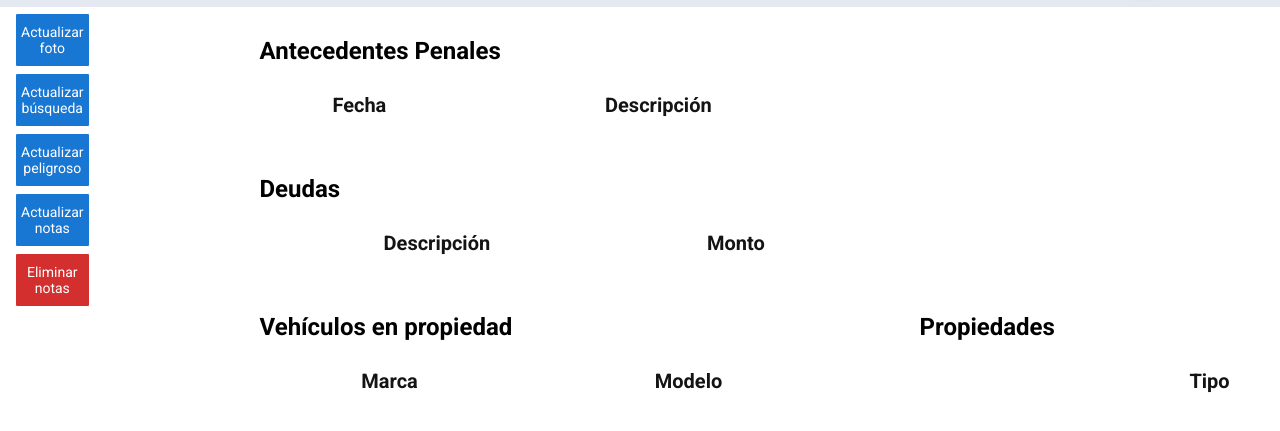
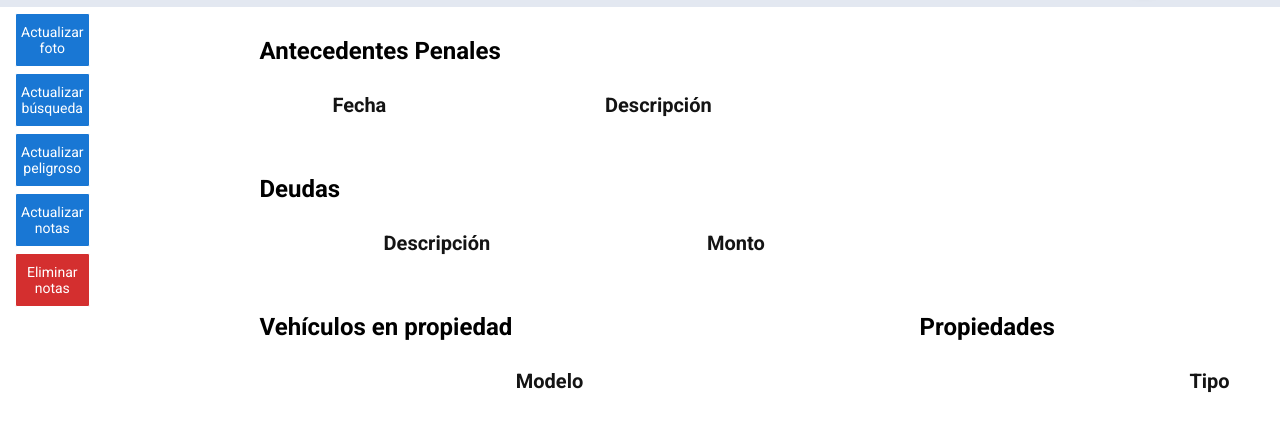
Before and after one commit to Nicoaude/JavaScript, a website: page pages/user.html in a window 1280 px wide. Shown: the part 83-514 px from the top of the page. Drawn offline with nearby package versions, Linux system fonts and the light colour scheme; some packages are replaced by stand-ins of ours; a script that the page names is missing.

Commit message:
Update user.html

```diff
--- a/pages/user.html
+++ b/pages/user.html
@@ -75,7 +75,6 @@
                         <table id="vehiculos">
                             <thead>
                                 <tr>
-                                    <th>Marca</th>
                                     <th>Modelo</th>
                                 </tr>
                             </thead>
```
